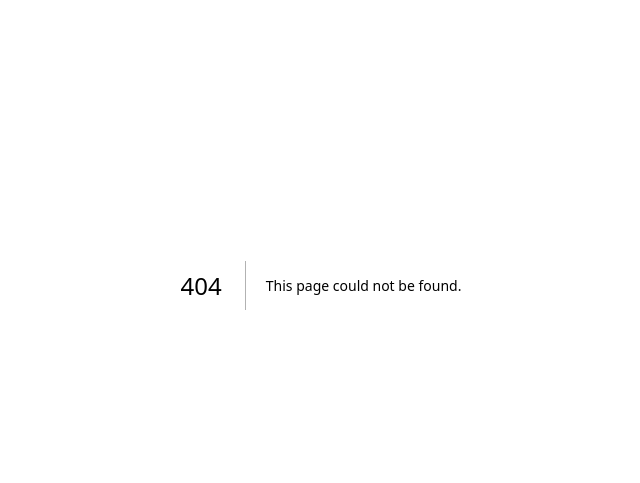
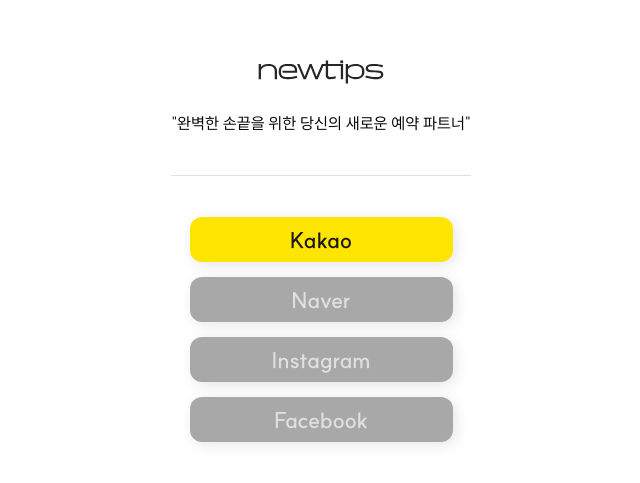
Before and after one commit to mobi-projects/nail-case-client, a Next.js app: page /sign in a window 1280 px wide. Before the commit this address had no page. Shown: the part 115-598 px from the top of the page, without its empty margins (319-959 px from the left). Built offline with nearby package versions, Linux system fonts and the light colour scheme.

Commit message:
🎨 login page publishing
* issue: [NAILCASE-224](https://nailcase.atlassian.net/browse/NAILCASE-224)
sub-issues:
 - [NAILCASE-226](https://nailcase.atlassian.net/browse/NAILCASE-226)

desc:
 - 임시 작성

```diff
--- /dev/null
+++ b/src/app/(common)/sign/page.tsx
@@ -0,0 +1,12 @@
+import { CommonSignHeader } from "@/component/custom/common/sign/01"
+import SocialLoginButtonList from "@/component/custom/common/sign/02"
+
+export default function CommonSign() {
+	return (
+		<div className="grid h-dvh w-full grid-rows-[1fr_auto_2fr] justify-center gap-[40px]">
+			<CommonSignHeader />
+			<hr className="h-[2px] w-full border-Gray20" />
+			<SocialLoginButtonList />
+		</div>
+	)
+}
--- /dev/null
+++ b/src/component/custom/common/sign/01/index.tsx
@@ -0,0 +1,14 @@
+import Image from "next/image"
+
+import NTLogo from "@/../public/asset/nt-logo.svg"
+
+export function CommonSignHeader() {
+	return (
+		<div className="flex h-[250px] w-full flex-col items-center justify-end gap-[20px]">
+			<Image src={NTLogo} alt="brand-logo" width={134} height={38} priority />
+			<p className="text-Body01">
+				{'"'}완벽한 손끝을 위한 당신의 새로운 예약 파트너{'"'}
+			</p>
+		</div>
+	)
+}
--- /dev/null
+++ b/src/component/custom/common/sign/02/index.tsx
@@ -0,0 +1,57 @@
+"use client"
+
+import type { HTMLAttributes, PropsWithChildren } from "react"
+
+import { cn } from "@/config/tailwind"
+
+export default function SocialLoginButtonList() {
+	return (
+		<div className="flex h-fit flex-col items-center justify-center gap-[15px]">
+			<SocialLoginButton className="bg-[#FEE500] text-[#191919]">
+				Kakao
+			</SocialLoginButton>
+			<SocialLoginButton
+				isDisabled={true}
+				className="bg-[#2DB400] text-[#FFFFFF]"
+			>
+				Naver
+			</SocialLoginButton>
+			<SocialLoginButton
+				isDisabled={true}
+				className="bg-gradient-to-tr from-[#FFD96B] via-[#FF2395] to-[#AD23F1] text-[#FFFFFF]"
+			>
+				Instagram
+			</SocialLoginButton>
+			<SocialLoginButton
+				isDisabled={true}
+				className="bg-[#3C599B] text-[#FFFFFF]"
+			>
+				Facebook
+			</SocialLoginButton>
+		</div>
+	)
+}
+
+type SocialButtonPT = HTMLAttributes<HTMLButtonElement> &
+	PropsWithChildren & {
+		isDisabled?: boolean
+	}
+function SocialLoginButton({
+	isDisabled,
+	children,
+	className,
+}: SocialButtonPT) {
+	return (
+		<button
+			className={cn(
+				"flex h-[45px] w-[263px] items-center justify-center text-nowrap rounded-[12px] p-[2px] text-center text-Title03 font-SemiBold text-White shadow-customGray80 disabled:bg-Gray40 disabled:text-Gray20",
+				!isDisabled &&
+					"transition-all duration-100 hover:scale-95 hover:shadow-customGray60",
+				!isDisabled && className,
+			)}
+			disabled={isDisabled}
+		>
+			{children}
+		</button>
+	)
+}
```
